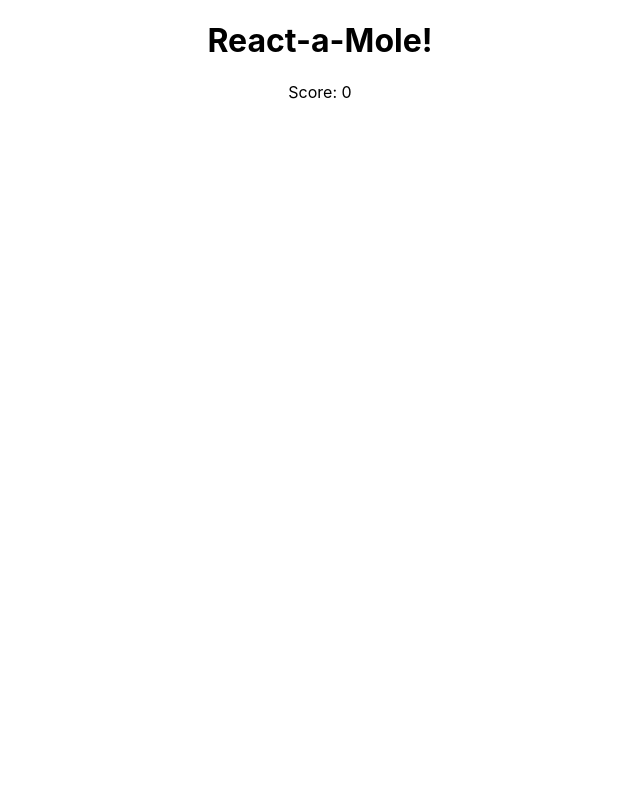
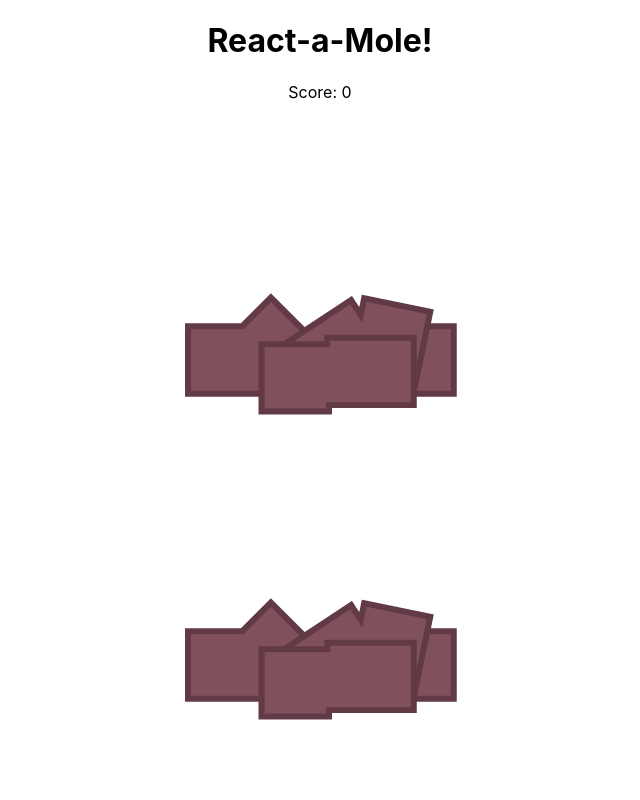
Before and after one commit to NeNeZoRr/react_a_mole, a React (Create React App) app: page / in a window 1280 px wide. Shown: the top 800 px of the page, without its empty margins (320-960 px from the left). Built offline with nearby package versions, Linux system fonts and the light colour scheme.

Commit message:
troubleshooting

```diff
--- a/src/App.js
+++ b/src/App.js
@@ -1,34 +1,44 @@
 import './App.css';
-import { useState } from 'react'
-import MoleContainer from './components/MoleContainer'
+import { useState } from 'react';
+import MoleContainer from './components/MoleContainer';
 
 function App() {
   const [score, setScore] = useState(0);
 
   const createMoleHill = () => {
-    const hills = [];
-    for (let i = 0; i < 9; i++) {
-      hills.push(
+    const moleContainers = [];
+    const numRows = 3;
+    const numCols = 3;
+
+    for (let row = 0; row < numRows; row++) {
+      const moleRow = [];
+      for (let col = 0; col < numCols; col++) {
+        const index = row * numCols + col;
+        moleRow.push(
           <MoleContainer
-          key={i}
+            key={index}
             setScore={setScore}
             score={score}
           />
         );
       }
-
-    return (
-      <div className="mole-hill">
-        {hills}
+      moleContainers.push(
+        <div key={row} className="mole-row">
+          {moleRow}
         </div>
       );
     }
+
+    return moleContainers;
+  };
 
   return (
     <div className="App">
       <h1>React-a-Mole!</h1>
       <p>Score: {score}</p>
+      <div className="mole-hill">
         {createMoleHill()}
+      </div>
     </div>
   );
 }
--- a/src/components/EmptySlot.js
+++ b/src/components/EmptySlot.js
@@ -1,24 +1,21 @@
-import React, { useEffect, useState } from 'react';
+import React, { useEffect } from 'react';
 import MoleHill from '../molehill.png';
 
-const EmptySlot = (props) => {
-    const [isVisible, setIsVisible] = useState(true);
-
+const EmptySlot = ({ setDisplayMole }) => {
     useEffect(() => {
         const randSeconds = Math.ceil(Math.random() * 5000);
         const timer = setTimeout(() => {
-            setIsVisible(false);
-            props.setDisplayMole(false);
+            setDisplayMole(false);
         }, randSeconds);
 
         return () => clearTimeout(timer);
-    }, [props.setDisplayMole]);
+    }, [setDisplayMole]);
 
-    return isVisible ? (
+    return (
         <div className="empty-slot">
             <img src={MoleHill} alt="Empty Mole Hill" />
         </div>
-    ) : null;
+    );
 };
 
 export default EmptySlot;
--- a/src/components/Mole.js
+++ b/src/components/Mole.js
@@ -1,17 +1,17 @@
 import { useEffect } from 'react';
 import moleImg from '../mole.png';
 
-function Mole(props) {
+function Mole({ setDisplayMole, handleClick }) {
     useEffect(() => {
         const baseTimeout = 2000;
         const randomFactor = Math.random() * 1000;
 
         const timer = setTimeout(() => {
-            props.setDisplayMole(false);
+            setDisplayMole(false);
         }, baseTimeout + randomFactor);
 
         return () => clearTimeout(timer);
-    }, [props]);
+    }, [setDisplayMole]);
 
     return (
         <div>
@@ -19,10 +19,10 @@ function Mole(props) {
                 style={{ width: '30vw' }}
                 src={moleImg}
                 alt="Mole"
-                onClick={props.handleClick}
+                onClick={handleClick}
             />
         </div>
     );
 }
 
-export default Mole
+export default Mole;
```
Lines whose indentation alone changed are shown as unchanged.
